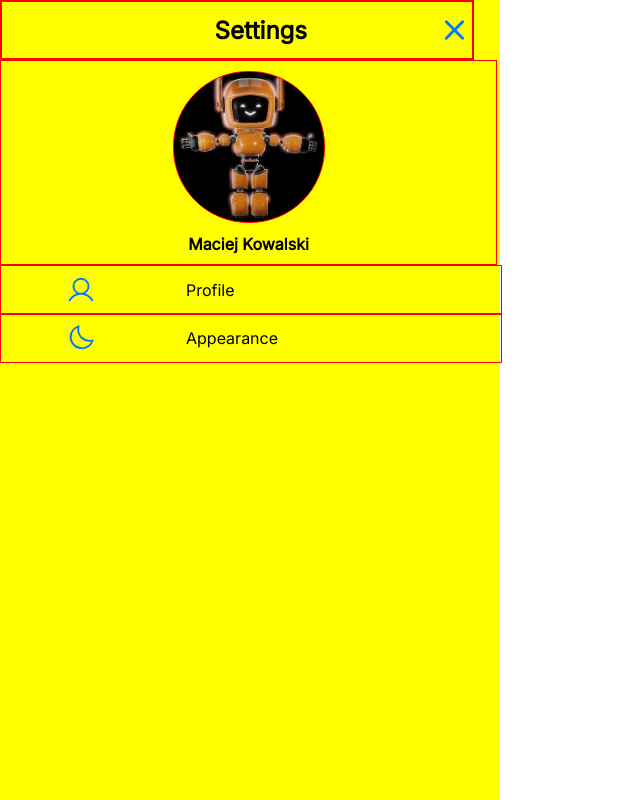
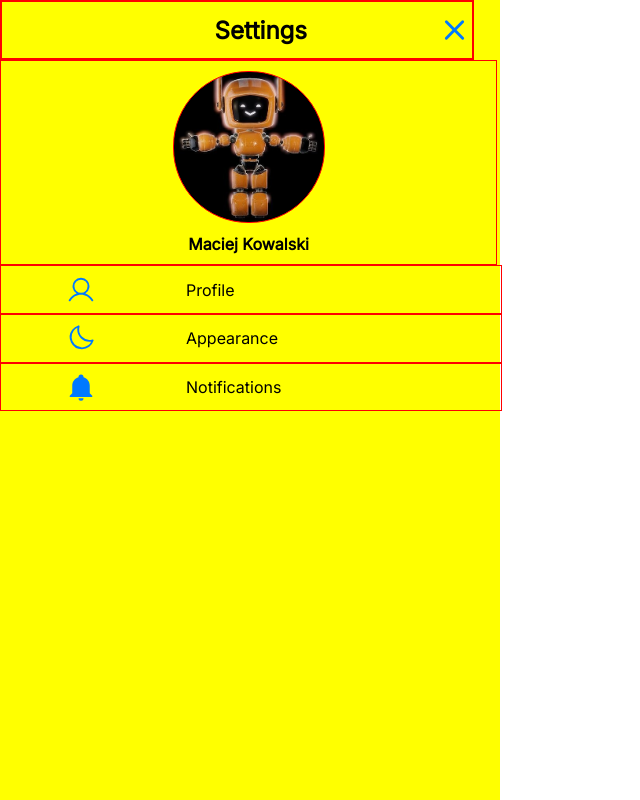
Before and after one commit to debankanmitra/Micro-services_Chat-application, a React (Vite) app in the folder chatApp/: page / in a window 1280 px wide. Shown: the whole page, without its empty margins (0-640 px from the left). Built offline with nearby package versions, Linux system fonts and the light colour scheme.

Commit message:
notifications

```diff
--- /dev/null
+++ b/chatApp/src/Settings/Notifications.jsx
@@ -0,0 +1,31 @@
+import React from "react";
+import styled from "styled-components";
+
+const Div = styled.div`
+    width: 100%;
+    border: 1px solid red;
+    display: flex;
+    align-items: center;
+    position: relative;
+`;
+const Svg = styled.svg`
+    margin-left: 13%;
+`;
+const H = styled.h2`
+    font-size: 1em;
+    font-weight:500;
+    padding-left: 18%;
+    position: relative;
+
+`;
+
+function Notifications() {
+  return <Div>
+  <Svg xmlns="http://www.w3.org/2000/svg" width="30" height="30" viewBox="0 0 24 24"><path fill="#0079FF"
+  d="M21 19v1H3v-1l2-2v-6c0-3.1 2.03-5.83 5-6.71V4a2 2 0 0 1 2-2a2 2 0 0 1 2 2v.29c2.97.88 5 3.61 5 6.71v6l2 2m-7 2a2 2 0 0 1-2 2a2 2 0 0 1-2-2"/></Svg>
+
+  <H>Notifications</H >
+</Div>
+}
+
+export default Notifications;
--- a/chatApp/src/Settings/Settings.jsx
+++ b/chatApp/src/Settings/Settings.jsx
@@ -4,6 +4,7 @@ import Close from './Close'
 import Profilepic from './Profilepic'
 import Profile from './Profile'
 import Theme from './Theme'
+import Notifications from './Notifications'
 
 
 
@@ -24,6 +25,7 @@ function Settings(props) {
       <Profilepic/>
       <Profile/>
       <Theme/>
+      <Notifications/>
 
     </Div>
   )
```
